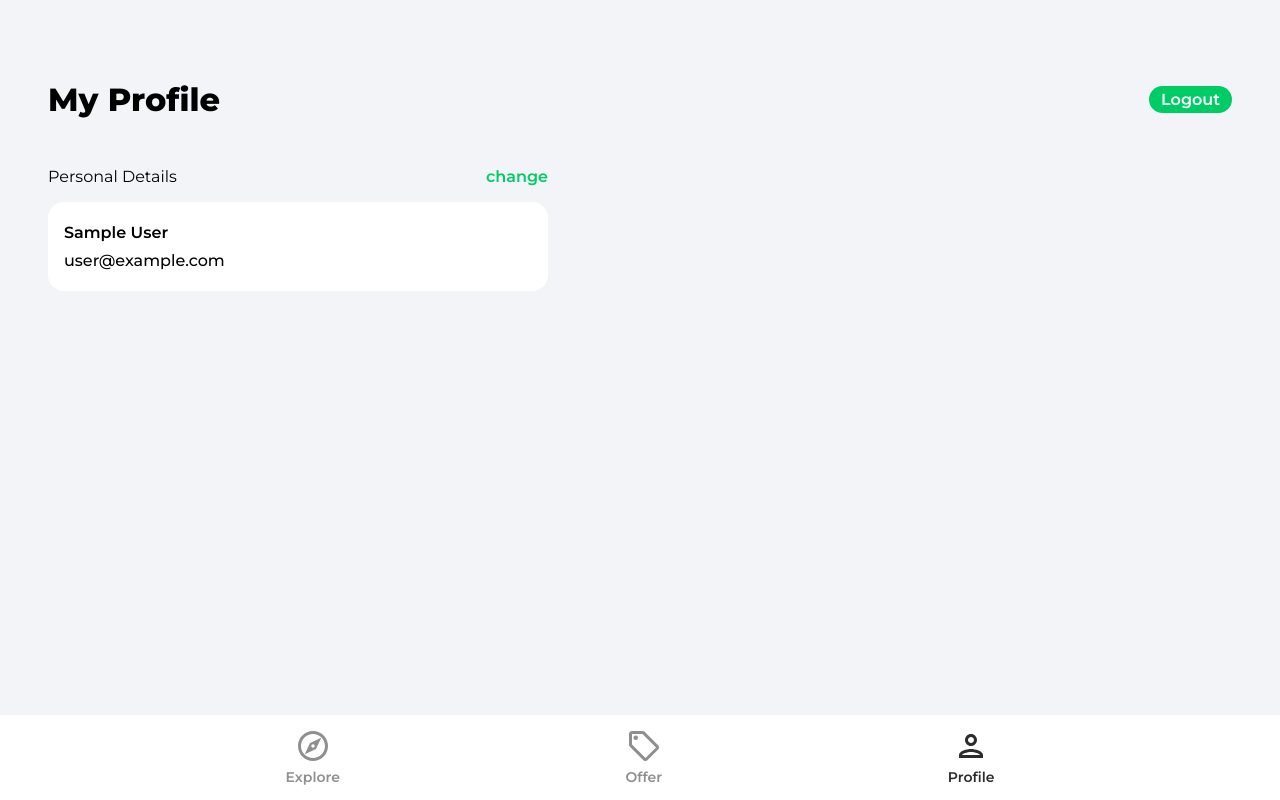
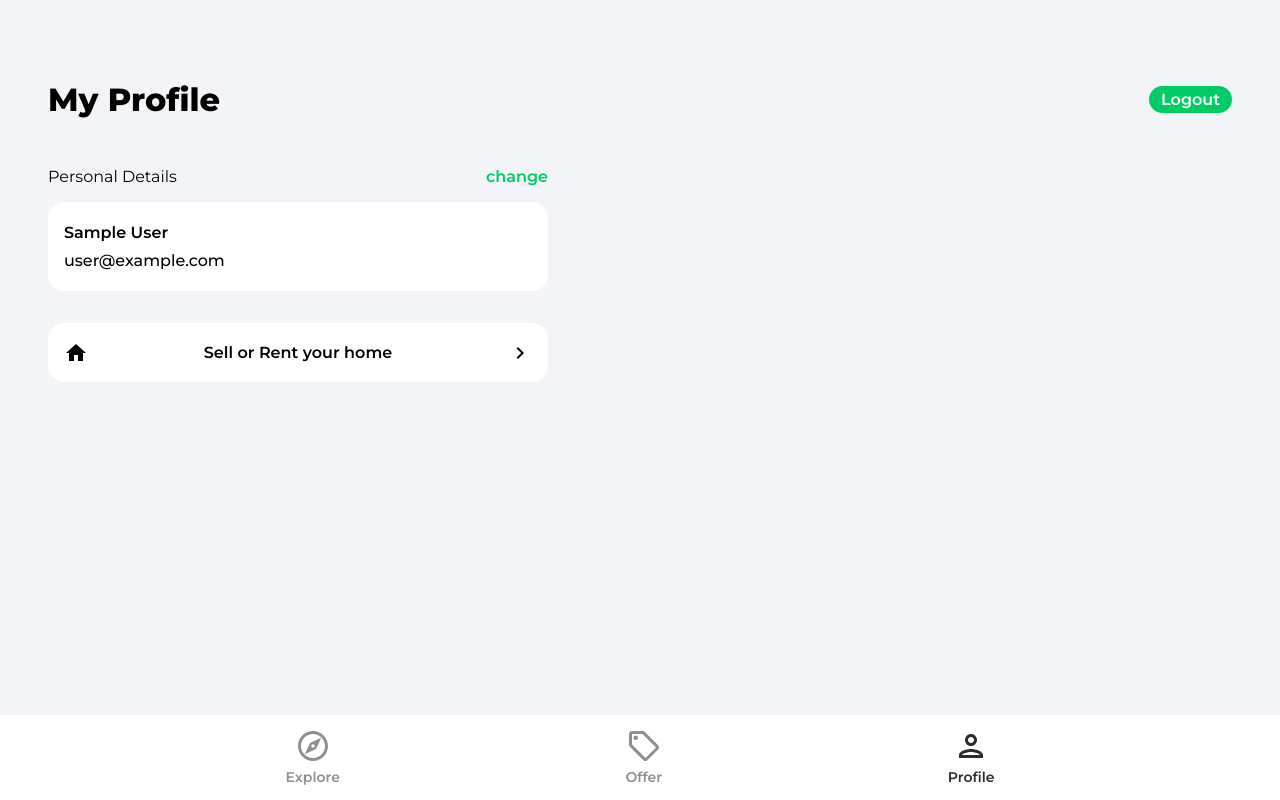
Before and after one commit to HafizzyAhmad/marketplaceproject, a React (Create React App) app: page /profile in a window 1280 px wide. Built offline with nearby package versions, Linux system fonts and the light colour scheme; no server answers; sample sign-in values are in the browser's storage.

Commit message:
add button to create new listing at profile screen

```diff
--- a/src/pages/Profile.jsx
+++ b/src/pages/Profile.jsx
@@ -1,9 +1,12 @@
 import { getAuth, updateProfile } from 'firebase/auth';
 import React, { useEffect, useState } from 'react';
+import { Link } from 'react-router-dom';
 import { useNavigate } from 'react-router-dom';
 import { updateDoc, doc } from 'firebase/firestore';
 import { db } from '../firebase.config';
 import { toast } from 'react-toastify';
+import arrowRight from '../assets/svg/keyboardArrowRightIcon.svg';
+import homeIcon from '../assets/svg/homeIcon.svg';
 
 const Profile = () => {
   const auth = getAuth();
@@ -89,6 +92,11 @@
             />
           </form>
         </div>
+        <Link to='/create-listing' className='createListing'>
+          <img src={homeIcon} alt="home" />
+          <p>Sell or Rent your home</p>
+          <img src={arrowRight} alt="arrow right" />
+        </Link>
       </main>
     </div>
   )
```
